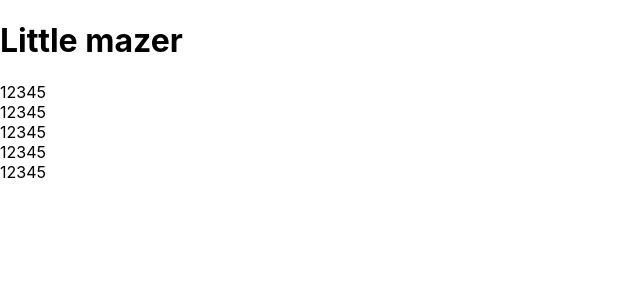
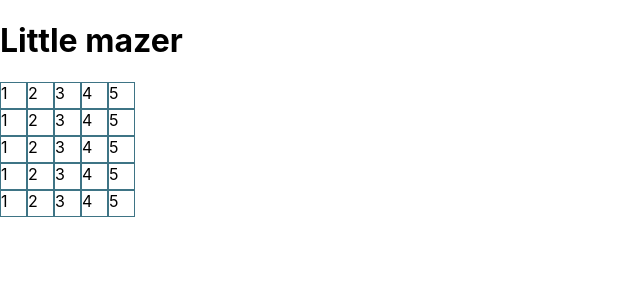
Before and after one commit to nene/maze, a React (Create React App) app: page / in a window 1280 px wide. Shown: the top 300 px of the page, without its empty margins (0-640 px from the left). Built offline with nearby package versions, Linux system fonts and the light colour scheme.

Commit message:
Add styled comps

```diff
--- a/package.json
+++ b/package.json
@@ -10,9 +10,11 @@
     "@types/node": "^12.0.0",
     "@types/react": "^17.0.0",
     "@types/react-dom": "^17.0.0",
+    "@types/styled-components": "^5.1.9",
     "react": "^17.0.2",
     "react-dom": "^17.0.2",
     "react-scripts": "4.0.3",
+    "styled-components": "^5.2.3",
     "typescript": "^4.1.2",
     "web-vitals": "^1.0.1"
   },
--- a/src/maze/Maze.tsx
+++ b/src/maze/Maze.tsx
@@ -1,4 +1,5 @@
 import React from "react";
+import styled from "styled-components";
 
 type MazeCell = number;
 
@@ -10,8 +11,15 @@ const data: MazeCell[][] = [
   [1, 2, 3, 4, 5],
 ];
 
+const C = styled.span`
+  display: inline-block;
+  width: 25px;
+  height: 25px;
+  border: 1px solid #3e7485;
+`;
+
 const Cell: React.FC<{cell: MazeCell}> = ({cell}) => {
-  return <span>{cell}</span>
+  return <C>{cell}</C>
 }
 
 export const Maze: React.FC<{}> = () => {
@@ -20,4 +28,4 @@ export const Maze: React.FC<{}> = () => {
       { data.map(row => <div>{ row.map(cell => <Cell cell={cell} />) }</div>) }
     </div>
   );
-}
+};
```
Also changed, not shown: 1 other file (tests, documents, lock files or other folders).
